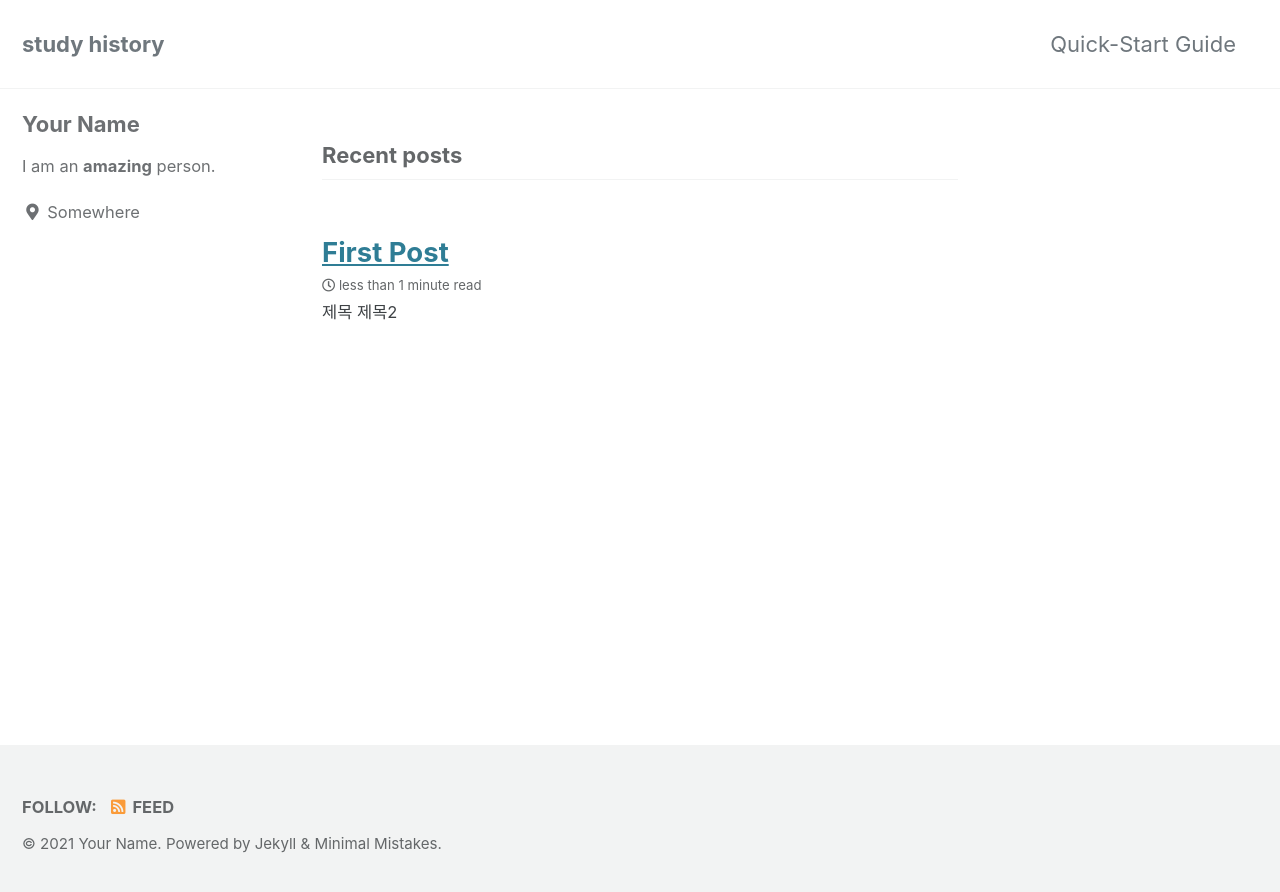
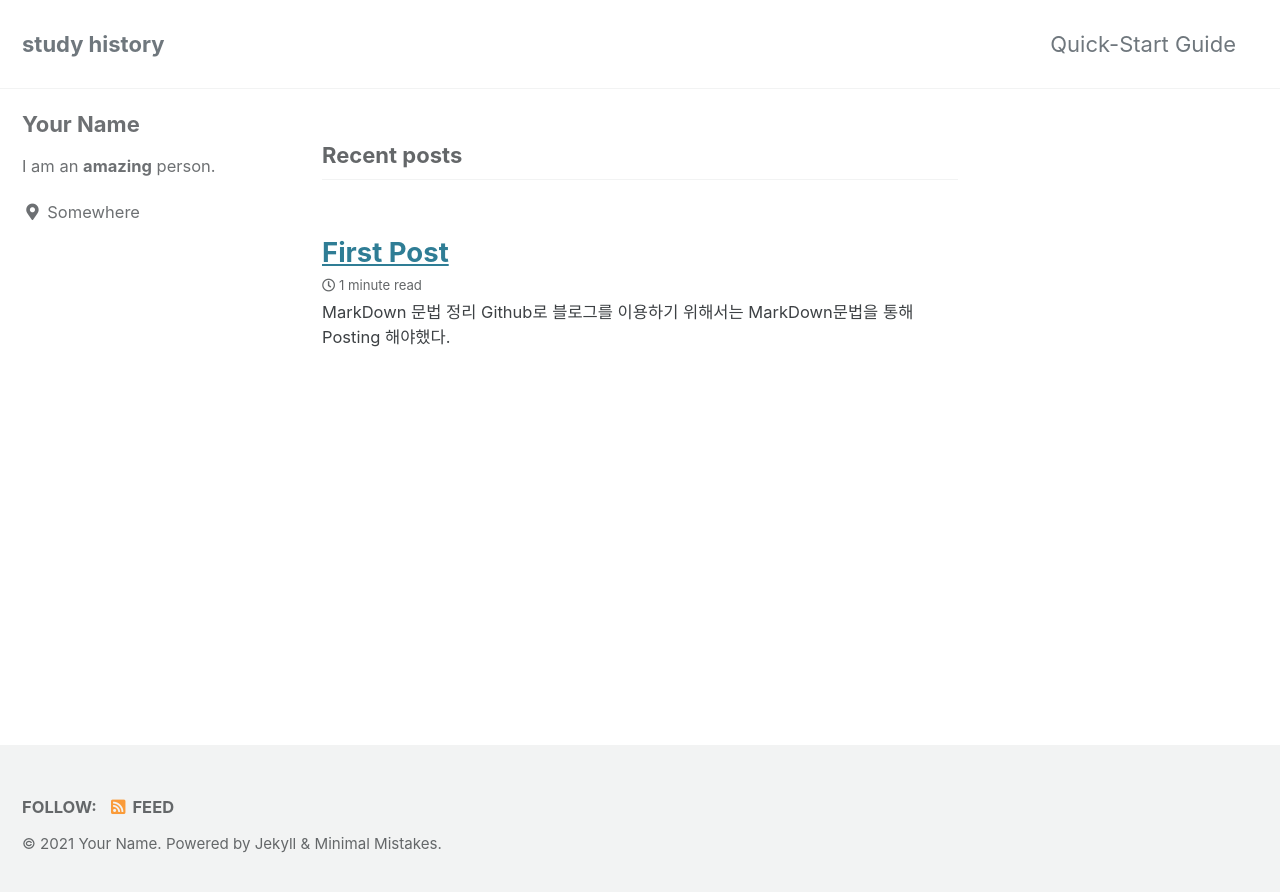
Before and after one commit to lemzea/lemzea.github.io, a Jekyll site: the page built from index.html, in a window 1280 px wide. Shown: the top 892 px of the page. Built offline with Jekyll 4.4.1, drawn with Linux system fonts in a browser that asks for light colours; cached includes are drawn as plain includes; the list of posts is cut into pages by our own code; part of the change alters nothing that is shown.

Commit message:
markdown study

````diff
--- a/_posts/2021-11-24-first-post.md
+++ b/_posts/2021-11-24-first-post.md
@@ -1,2 +1,83 @@
-# 제목
-## 제목2
+# MarkDown 문법 정리
+Github로 블로그를 이용하기 위해서는 MarkDown문법을 통해 Posting 해야했다.
+
+익숙치 않은 MarkDown으로 작성하는 MarkDown 문법 정리... 해보려고한다.
+## MarkDown 개요
+![MarkDown](https://heropy.blog/css/images/vendor_icons/markdown.png)
+MarkDown은 일반 텍스트 기반의 경량 마크업 언어이며, 읽기 쉽고 쓰기 쉬운 것이 특징이다.
+
+## MarkDown의 장점
+* 편리하다.
+* 관리가 쉽다.
+* 지원 가능한 플랫폼과 프로그램이 많다.
+
+```
+어쨋든 해보니 편리하고 쉽긴 하다.
+다른건 아직 잘 모르겠다.
+```
+## MarkDown의 단점
+* 표준이 없다.
+* 모든 HTML 마크업을 대신하진 못한다.
+
+## MarkDown 연습
+### 목록
+```
+1. 하나
+1. 둘
+1. 셋
+
+순서없는 목록은 space 두번만큼 들여쓴다.
++ 순서없는 목록 하나
+  - 순서없는 목록 둘
+    * 순서없는 목록 셋
+      + 순서없는 목록 넷
+```
+1. 하나
+1. 둘
+1. 셋
+
++ 순서없는 목록 하나
+  - 순서없는 목록 둘
+    * 순서없는 목록 셋
+      + 순서없는 목록 넷
+
+### 강조
+```
+__볼드__
+_이태릭_
+~~취소~~
+<u>밑줄</u>
+__볼드와 *이태릭*의 혼합 사용과 <u>밑줄까지</u> 하고나서 ~~이건 취소~~__
+```
+__볼드__<br>
+_이태릭_<br>
+~~취소~~<br>
+<u>밑줄</u><br>
+__볼드와 *이태릭*의 혼합 사용과 <u>밑줄까지</u> 하고나서 ~~이건 취소~~__
+
+### 인용구
+```
+> 1단계 인용
+>> 2단계 인용
+>>> 3단계 인용
+```
+> 1단계 인용
+>> 2단계 인용
+>>> 3단계 인용
+
+### 링크
+```
+URL 직접 링크 : <https://lemzea.github.io>
+URL 간접 링크(설명 클릭) : [내 블로그](https://lemzea.github.io/)
+동일 파일 내 문단 이동 : [문단 이동] (## MarkDown 연습)
+```
+URL 직접 링크 : <https://lemzea.github.io><br>
+URL 간접 링크(설명 클릭) : [내 블로그](https://lemzea.github.io "이동 하기")<br>
+동일 파일 내 문단 이동 : [문단 이동](#MarkDown-연습)
+
+### 이미지
+원본으로 이미지 삽입 : <br>![이미지](https://heropy.blog/css/images/vendor_icons/markdown.png)<br>
+
+사이즈 조절해서 이미지 삽입 : <br><img src="https://heropy.blog/css/images/vendor_icons/markdown.png" width="300" height="200">
+
+이미지에 링크 담기 : <br>[![이미지](https://heropy.blog/css/images/vendor_icons/markdown.png)](https://lemzea.github.io)
````
